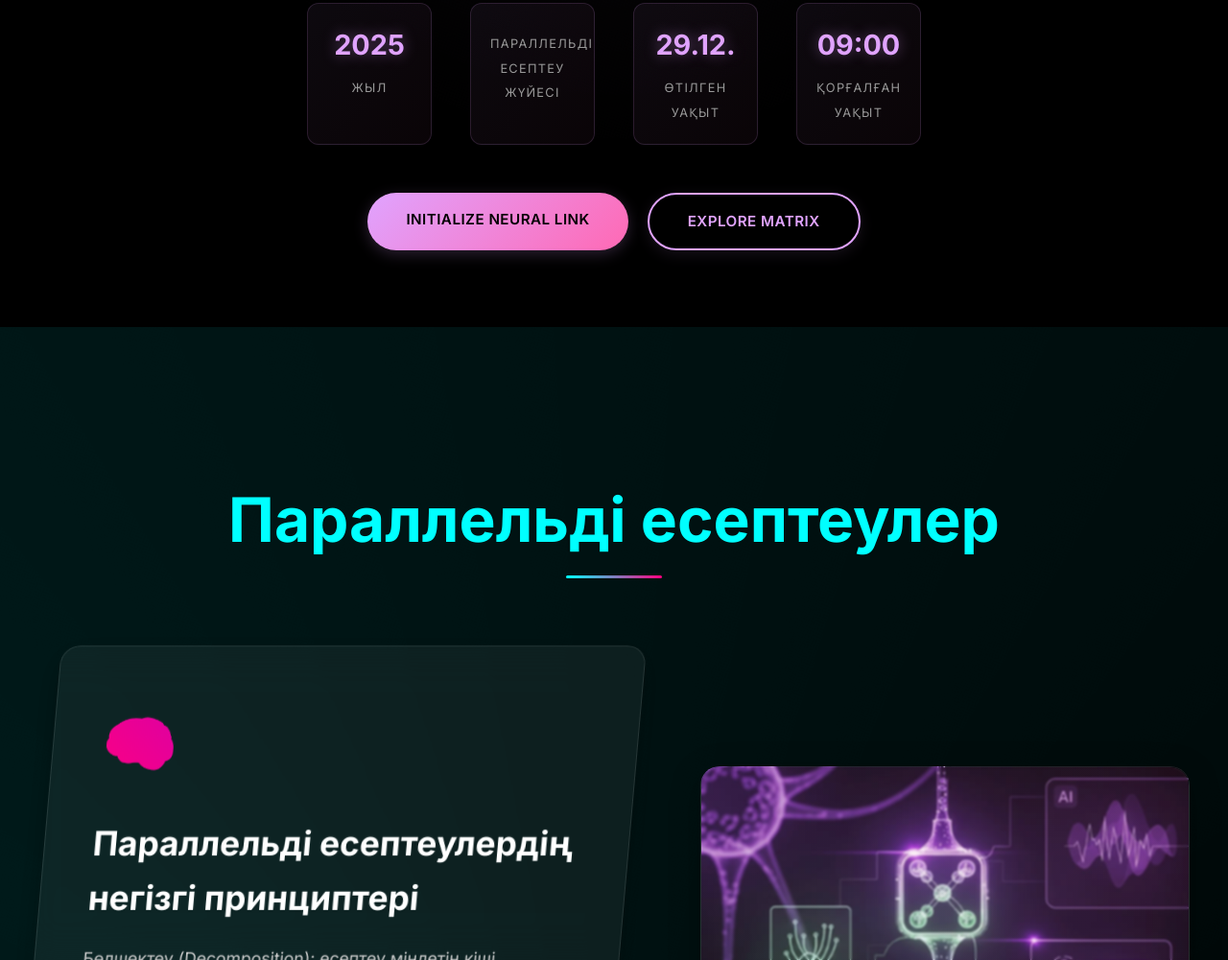
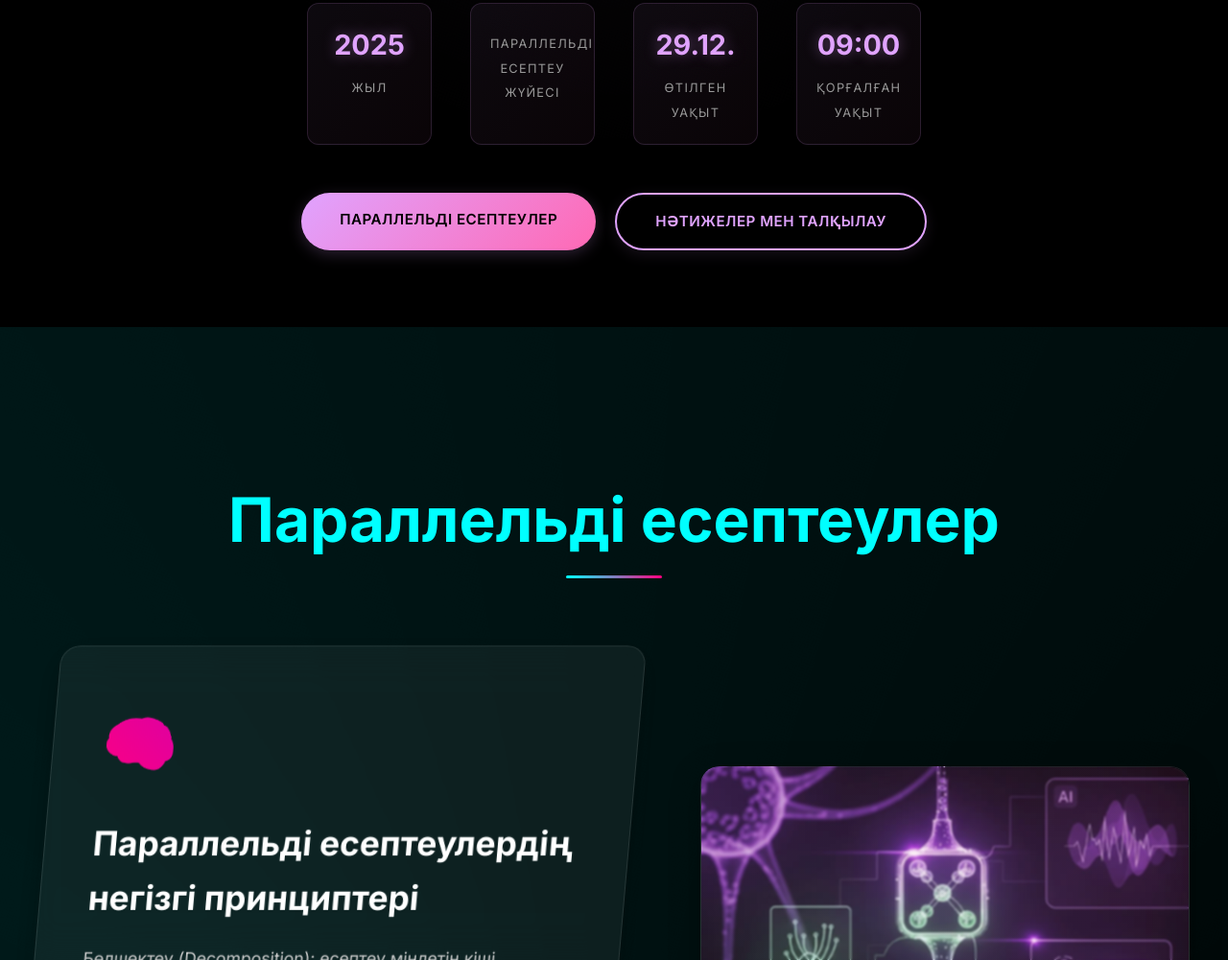
Before and after one commit to kzxan/Yasawi_AI.github.io, a plain HTML site: page index.html in a window 1280 px wide. Shown: the part 916-1917 px from the top of the page at 96% size. Drawn offline with Linux system fonts and the light colour scheme.

Commit message:
Update index.html

```diff
--- a/index.html
+++ b/index.html
@@ -118,8 +118,8 @@
             </div>
 
             <div class="cta-buttons">
-                <a href="#features" class="cta-button">Initialize Neural Link</a>
-                <a href="#showcase" class="cta-button secondary">Explore Matrix</a>
+                <a href="#features" class="cta-button">Параллельді есептеулер</a>
+                <a href="#showcase" class="cta-button secondary">Нәтижелер мен талқылау</a>
             </div>
         </div>
     </section>
```
